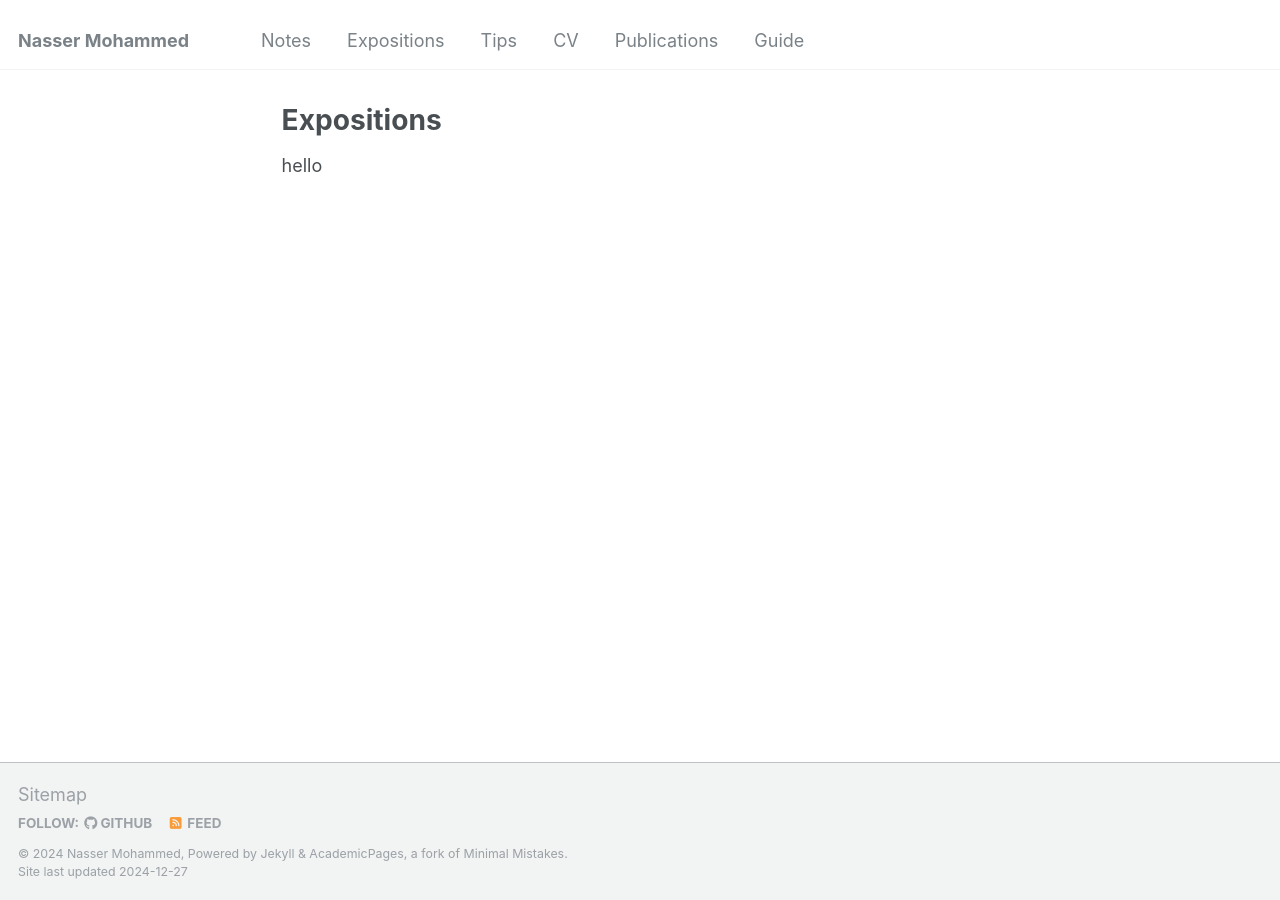
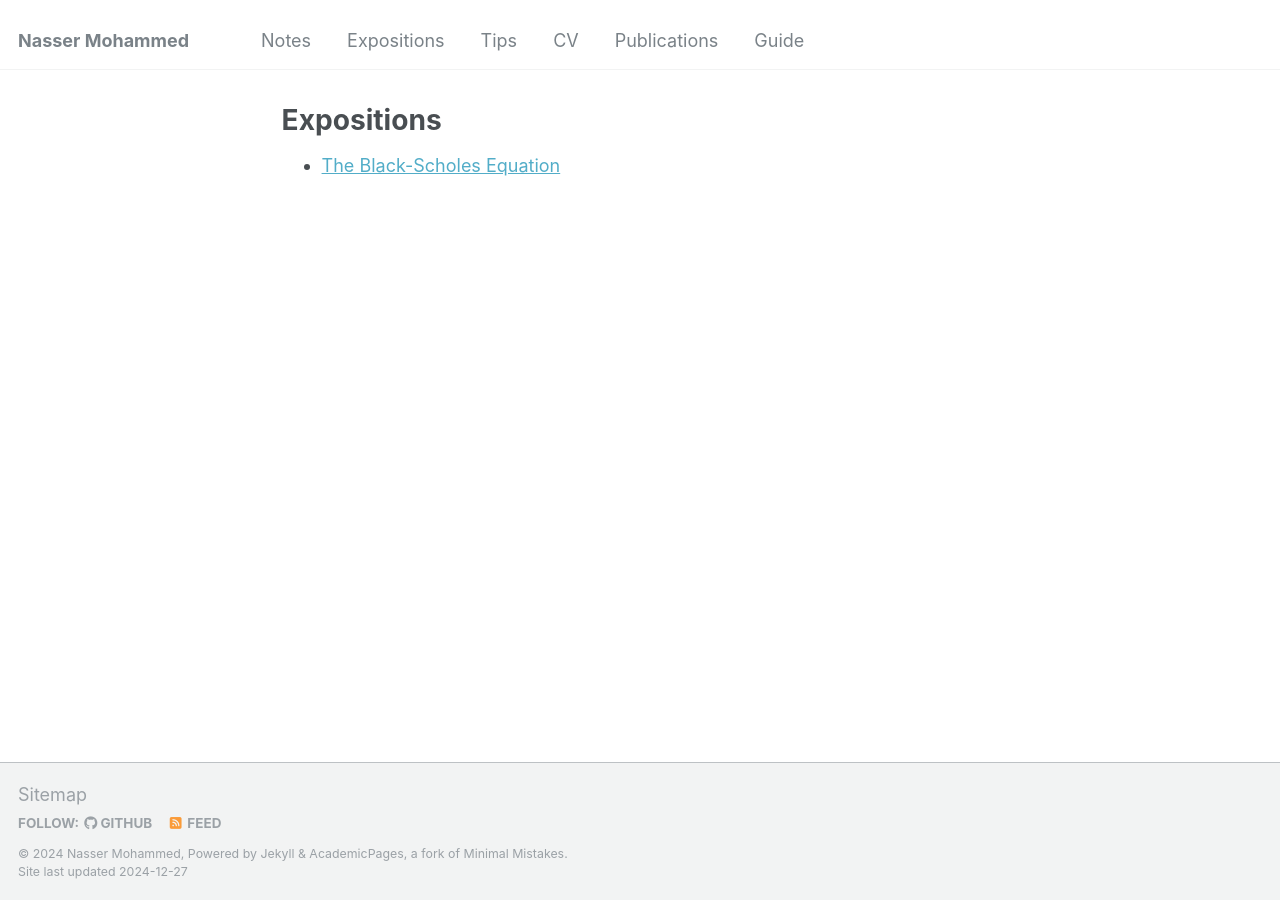
Before and after one commit to Nasser-Mohammed/Nasser-Mohammed.github.io, a Jekyll site: the page built from _pages/expositions.md, in a window 1280 px wide. Built offline with Jekyll 4.4.1, drawn with Linux system fonts in a browser that asks for light colours.

Commit message:
Update expositions.md

```diff
--- a/_pages/expositions.md
+++ b/_pages/expositions.md
@@ -4,4 +4,5 @@ title: "Expositions"
 permalink: /expositions/
 author_profile: false
 ---
-hello
+
+- [The Black-Scholes Equation](/expos/black-scholes.md)
```
